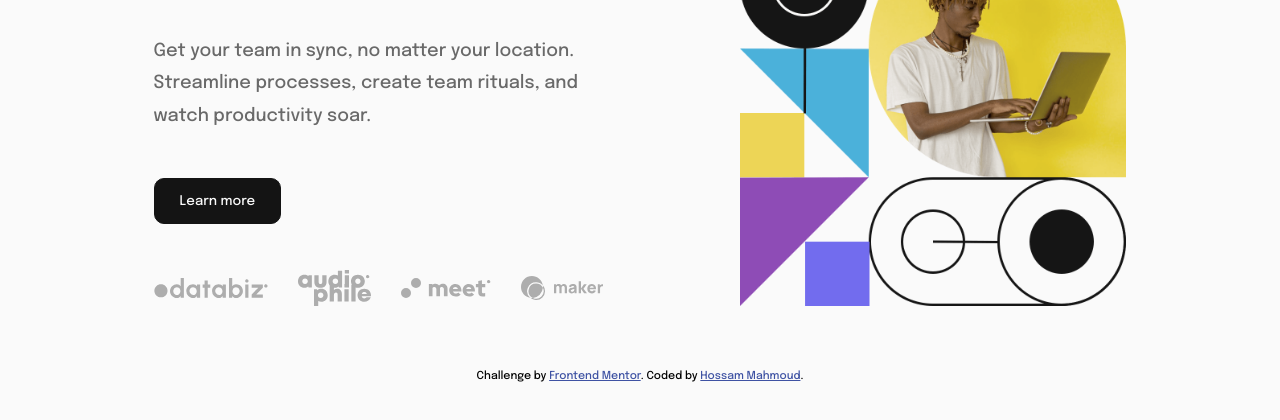
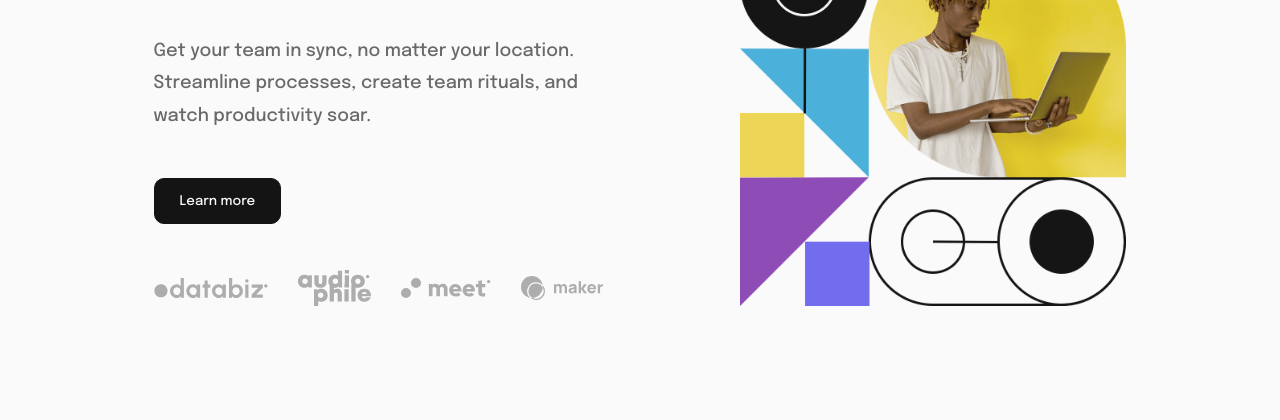
Before and after one commit to HossamMahmoudkhedr/Landing-Page, a plain HTML site: page index.html in a window 1280 px wide. Shown: the part 368-788 px from the top of the page. Drawn offline with Linux system fonts and the light colour scheme.

Commit message:
Update index.html

```diff
--- a/index.html
+++ b/index.html
@@ -107,10 +107,7 @@
   <!-- End of right hand side -->
 </div>
 <!-- End of the main content -->
-  <div class="attribution">
-    Challenge by <a href="https://www.frontendmentor.io?ref=challenge" target="_blank">Frontend Mentor</a>.
-    Coded by <a href="https://github.com/HossamMahmoudkhedr">Hossam Mahmoud</a>.
-  </div>
+
 
   <script src="main.js"></script>
 </body>
```
